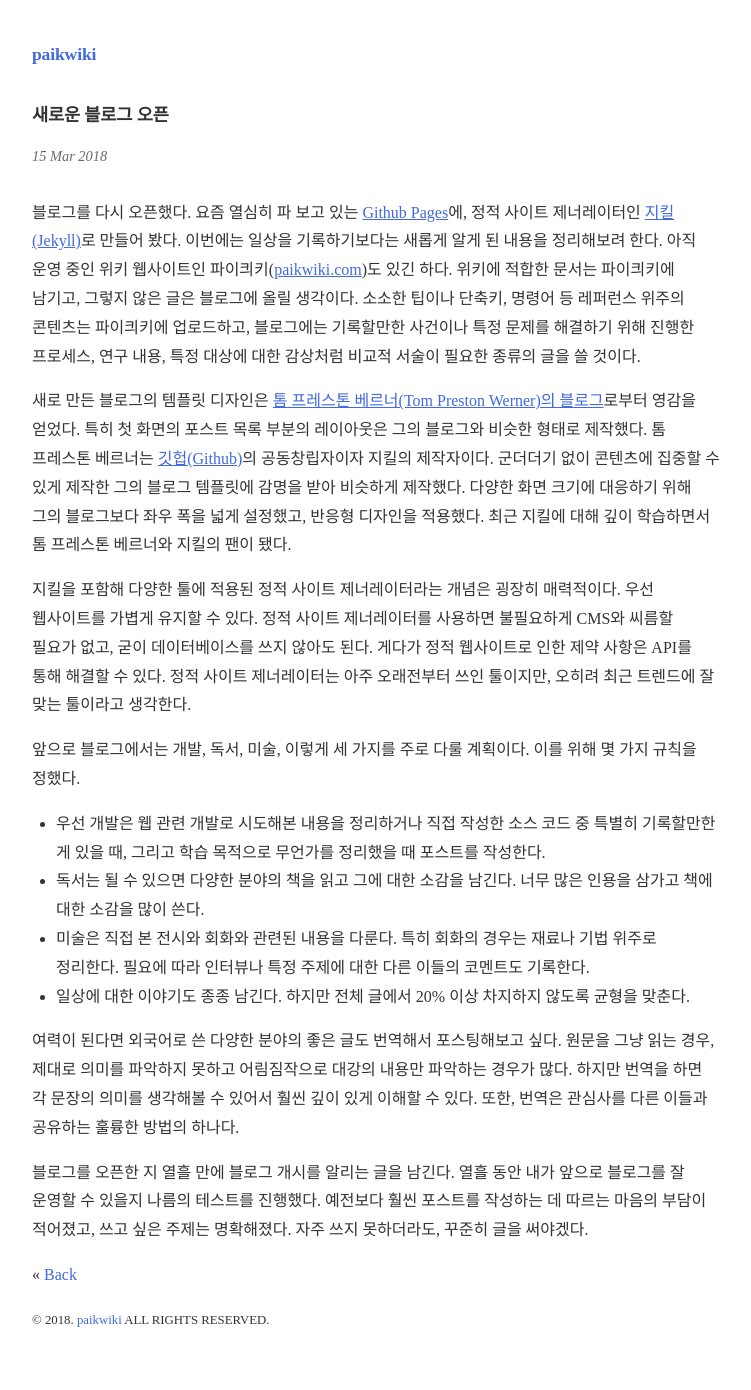
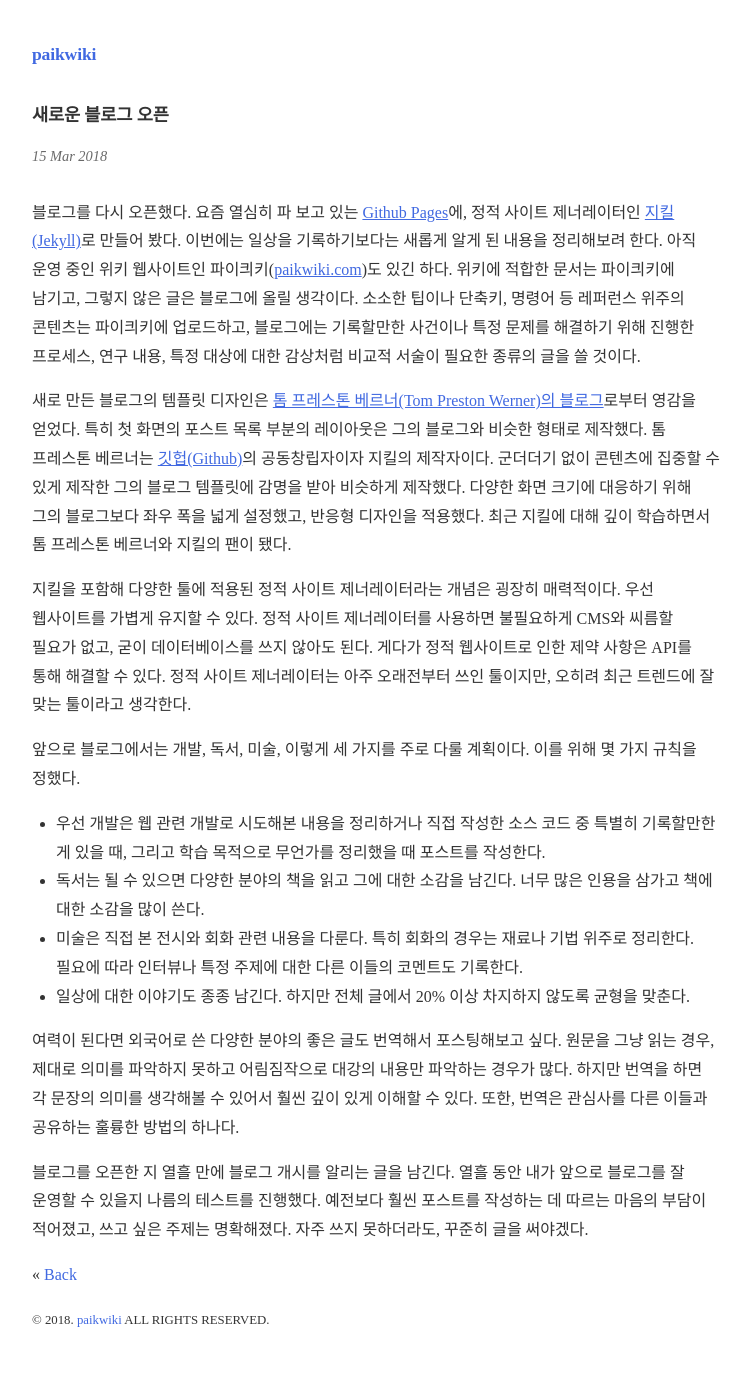
Before and after one commit to paikwiki/paikwiki.github.io, a Jekyll site: the page built from _posts/2018-03-15-blog-opening.md, in a window 1280 px wide. Shown: the whole page, without its empty margins (264-1015 px from the left). Built offline with Jekyll 4.4.1, drawn with Linux system fonts in a browser that asks for light colours; some web fonts are replaced.

Commit message:
Fix typo

```diff
--- a/_posts/2018-03-15-blog-opening.md
+++ b/_posts/2018-03-15-blog-opening.md
@@ -14,7 +14,7 @@ date: 2018-03-15
 
 - 우선 개발은 웹 관련 개발로 시도해본 내용을 정리하거나 직접 작성한 소스 코드 중 특별히 기록할만한 게 있을 때, 그리고 학습 목적으로 무언가를 정리했을 때 포스트를 작성한다.
 - 독서는 될 수 있으면 다양한 분야의 책을 읽고 그에 대한 소감을 남긴다. 너무 많은 인용을 삼가고 책에 대한 소감을 많이 쓴다.
-- 미술은 직접 본 전시와 회화와 관련된 내용을 다룬다. 특히 회화의 경우는 재료나 기법 위주로 정리한다. 필요에 따라 인터뷰나 특정 주제에 대한 다른 이들의 코멘트도 기록한다.
+- 미술은 직접 본 전시와 회화 관련 내용을 다룬다. 특히 회화의 경우는 재료나 기법 위주로 정리한다. 필요에 따라 인터뷰나 특정 주제에 대한 다른 이들의 코멘트도 기록한다.
 - 일상에 대한 이야기도 종종 남긴다. 하지만 전체 글에서 20% 이상 차지하지 않도록 균형을 맞춘다.
 
 여력이 된다면 외국어로 쓴 다양한 분야의 좋은 글도 번역해서 포스팅해보고 싶다. 원문을 그냥 읽는 경우, 제대로 의미를 파악하지 못하고 어림짐작으로 대강의 내용만 파악하는 경우가 많다. 하지만 번역을 하면 각 문장의 의미를 생각해볼 수 있어서 훨씬 깊이 있게 이해할 수 있다. 또한, 번역은 관심사를 다른 이들과 공유하는 훌륭한 방법의 하나다.
```
